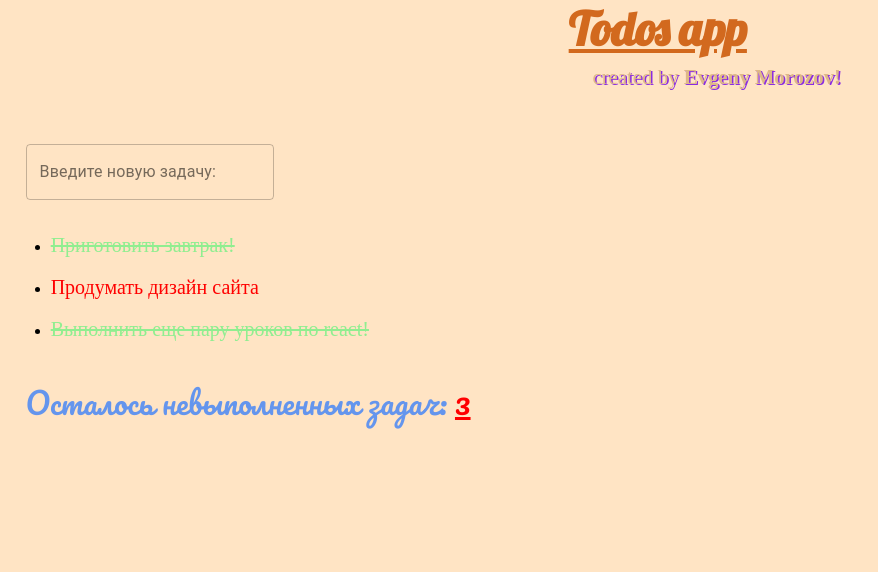
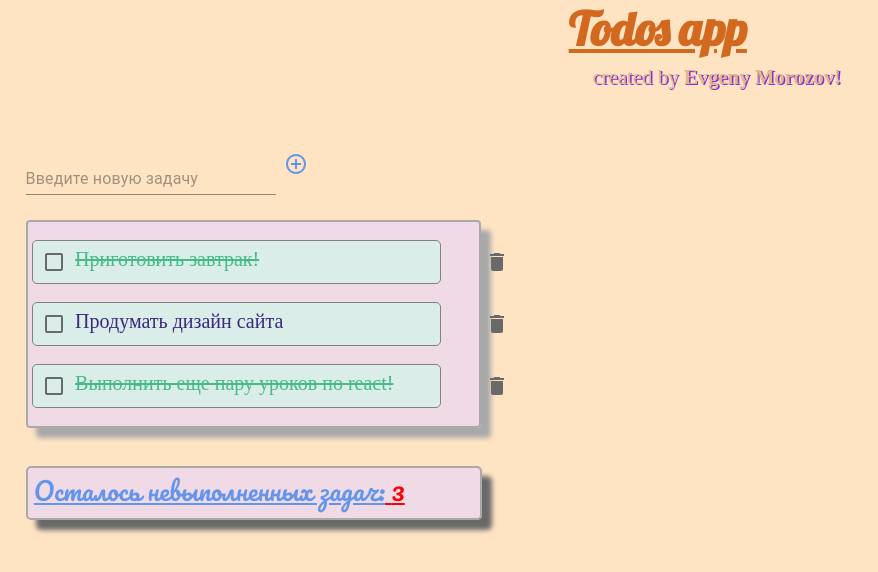
Before and after one commit to WebHeroSchool/Evg_todo_App, a React (Create React App) app: page / in a window 1280 px wide. Shown: the top 572 px of the page, without its empty margins (0-878 px from the left). Built offline with nearby package versions, Linux system fonts and the light colour scheme.

Commit message:
Styling react_App

```diff
--- a/package.json
+++ b/package.json
@@ -33,6 +33,7 @@
   },
   "devDependencies": {
     "@material-ui/core": "^4.9.7",
+    "@material-ui/icons": "^4.9.1",
     "classnames": "^2.2.6",
     "gulp": "^4.0.2"
   }
--- a/src/Components/App/App.js
+++ b/src/Components/App/App.js
@@ -13,7 +13,8 @@ const items = [
     },
     {task: 'Выполнить еще пару уроков по react!',
      isDone: true
-    }
+    },
+
  ];
 
 const App = () => (
@@ -23,9 +24,8 @@ const App = () => (
             created by <strong> Evgeny Morozov! </strong>
         </div>
                 <InputItem/>
-                <div className={styles.task_list}>
                     <ItemList items={items} />
-                </div>
+
                     <div className={styles.footer}>
                         <Footer count={3}/>
                     </div>
--- a/src/Components/App/App.module.css
+++ b/src/Components/App/App.module.css
@@ -32,27 +32,82 @@
     font-family: Rockwell;
 }
 
+/* Styles for input*/
+.tasks {
+    width: 20%;
+    margin-bottom: 2%;
+}
+
+.addbutton {
+    color: cornflowerblue;
+    border: transparent 8px solid;
+}
+
+.addbutton:hover {
+    transition: .2s;
+    border-radius: 50%;
+    background-color: rgba(123,104,238, 0.3);
+    color: coral;
+}
+
 /*Styles for tasks list*/
-.task_list {
-    line-height: 40px;
-    margin: 2% 0 2% 2%;
+ul {
+    margin: 0 0 3% 0;
+    list-style-type: none;
+    background-color: rgba(232,213,247,0.67);
+    border: darkgrey 2px solid;
+    border-radius: 4px;
+    width: 36%;
+    box-shadow: 10px 10px 5px darkgrey;
+}
+
+li {
+    margin: 4% 2% 4% 1%;
+    background-color: rgba(210,247,234,0.67);
+    border: gray 1px solid;
+    border-radius: 5px;
+    width: 90%;
+}
+
+li:hover {
+    background-color: rgba(165,172,163,0.46);
+}
+
+.butdelete {
+    color: dimgray;
+    position: absolute;
+    left: 480px;
+    margin-top: .3%;
+    border: transparent 5px solid;
+}
+.butdelete:hover {
+    color:  firebrick;
+    transition: .2s;
+    border-radius: 50%;
+    background-color: rgba(21,125,255,0.22);
 }
 
 .item {
     font-size: 20px;
-    color: red;
+    color: #3b277f;
 }
 
 .done {
-    color: lightgreen;
     text-decoration: line-through;
-
+    color: #46ba8b;
 }
 /*Styles for footer elements */
 .footer {
-    font-size: 30px;
+    font-size: 25px;
     font-family: 'Pacifico', cursive;
     color: cornflowerblue;
+    text-decoration: underline;
+    border: 2px solid darkgrey;
+    width: 35.6%;
+    border-radius: 5px;
+    background-color: rgba(232,213,247,0.67);
+    box-shadow: 10px 10px 5px dimgray;
+    padding: 0 0 .5% .5%;
 }
 
 .count {
--- a/src/Components/Footer/Footer.js
+++ b/src/Components/Footer/Footer.js
@@ -1,6 +1,9 @@
 import React from 'react';
 import styles from '../App/App.module.css';
+const Footer = ({count}) => (
+        <p> Осталось невыполненных задач:
+            <span className={styles.count}> {count} </span> </p>
 
-const Footer = ({count}) => <p> Осталось невыполненных задач: <span className={styles.count}> {count} </span> </p>;
 
+    );
     export default Footer;
--- a/src/Components/InputItem/InputItem.js
+++ b/src/Components/InputItem/InputItem.js
@@ -1,15 +1,18 @@
 import React from 'react';
-import ValidationTextField from '@material-ui/core/TextField';
+import Input from '@material-ui/core/Input';
+import styles from '../App/App.module.css';
+import AddCircleOutlineIcon from '@material-ui/icons/AddCircleOutline';
+import items from '../App/App'
+
+const event = () => alert('Added!');
 
 const ItemInput = () => (
     <form>
-        <ValidationTextField
-            label="Введите новую задачу:"
-            variant="outlined"
-            id="validation-outlined-input"
+        <Input className={styles.tasks}
+               placeholder="Введите новую задачу"
+               inputProps={{ 'aria-label': 'description' }}
         />
+        <AddCircleOutlineIcon className={styles.addbutton} onClick={event}/>
     </form>
-
 );
-
 export default ItemInput;
--- a/src/Components/ItemList/ItemList.js
+++ b/src/Components/ItemList/ItemList.js
@@ -1,10 +1,17 @@
 import React from "react";
 import Item from "../Item/Item";
+import Checkbox from "@material-ui/core/Checkbox";
+import DeleteIcon from '@material-ui/icons/Delete';
+import styles from "../App/App.module.css";
 
 const ItemList = ({items}) => (
     <ul>
         {items.map(item => <li key={item.task}>
-            <Item task={item.task} isDone={item.isDone}/> </li>)}
+            <Checkbox />
+            <Item task={item.task} isDone={item.isDone}/>
+            <DeleteIcon className={styles.butdelete} />
+        </li>)}
+
     </ul>
 );
 
```
Also changed, not shown: src/Components/Item/Item.js (+4 -3 lines), 1 other file (tests, documents, lock files or other folders).
